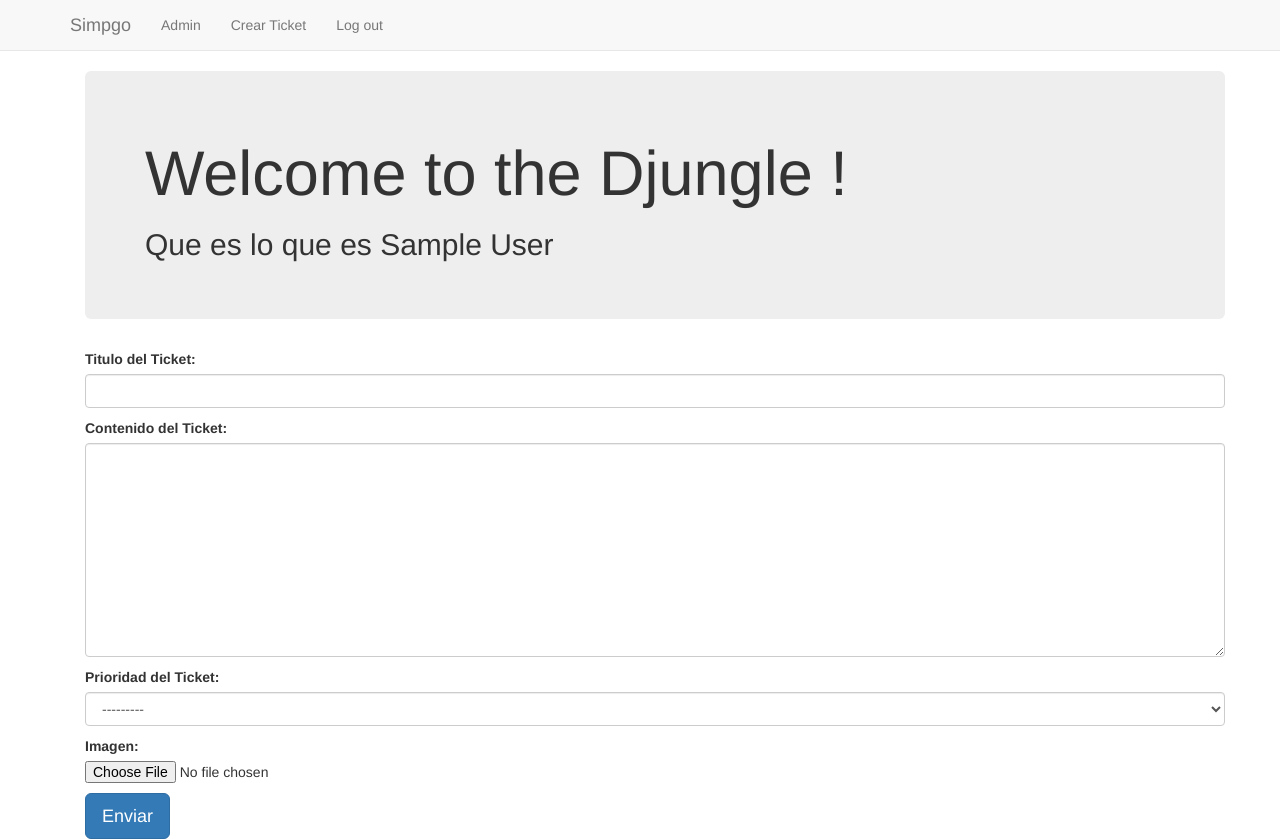
After one commit to aarellanoj/Simpgo, a Django app: page /create-ticket/ in a window 1280 px wide. The commit adds this page. Run offline with Django 3.2, Linux system fonts and the light colour scheme; the visitor is signed in with stand-in values (Sample User, id 1); some libraries are stand-ins or nearby versions.

Commit message:
Nuevas Pruebas

```diff
--- a/simpgo_app/admin.py
+++ b/simpgo_app/admin.py
@@ -1,5 +1,5 @@
 from django.contrib import admin
-from .models import Ticket, Department, Management, Ticket_Actions, Job_Titles, Rank, Profile
+from .models import Ticket, Department, Management, Ticket_Actions, Job_Titles, Rank, Profile, Subscribe
 
 # Register your models here.
 admin.site.register(Ticket)
@@ -9,3 +9,4 @@ admin.site.register(Profile)
 admin.site.register(Ticket_Actions)
 admin.site.register(Job_Titles)
 admin.site.register(Rank)
+admin.site.register(Subscribe)
--- a/simpgo_app/forms.py
+++ b/simpgo_app/forms.py
@@ -2,7 +2,7 @@ from django import forms
 from django.contrib.auth.forms import UserCreationForm, AuthenticationForm
 from django.contrib.auth.models import User
 
-from .models import Profile
+from .models import Profile, Ticket
 
 #Class Forms
 class UserForm(forms.ModelForm):
@@ -36,3 +36,14 @@ class ProfileForm(forms.ModelForm):
             'job_title': forms.Select(attrs={'class':'form-control'}),
             'rank': forms.Select(attrs={'class':'form-control'}),
          }
+
+class TicketForm(forms.ModelForm):
+    class Meta():
+        model = Ticket
+        fields = ('title','content','priority', 'image_file')
+
+        widgets = {
+            'title':forms.TextInput(attrs={'class':'form-control'}),
+            'content': forms.Textarea(attrs={'class':'form-control'}),
+            'priority': forms.Select(attrs={'class':'form-control'}),
+        }
--- a/simpgo_app/models.py
+++ b/simpgo_app/models.py
@@ -4,6 +4,7 @@ from django.contrib.auth.models import User
 
 # Create your models here.
 
+DEFAULT_STATUS = 1
 class Ticket(models.Model):
     """Comments"""
 
@@ -33,6 +34,7 @@ class Ticket(models.Model):
 
     created = models.DateTimeField(
         "Momento en el que fue Creado",
+        auto_now_add=True,
     )
 
     created_by = models.ForeignKey(
@@ -44,11 +46,19 @@ class Ticket(models.Model):
     status = models.IntegerField(
         "Estatus del Ticket",
         choices=TICKET_STATUS,
+        default=DEFAULT_STATUS,
     )
 
     priority = models.IntegerField(
         "Prioridad del Ticket",
         choices=TICKET_PRIORITY,
+    )
+
+    image_file = models.ImageField(
+        "Imagen",
+        max_length=250,
+        null=True,
+        blank=True,
     )
 
     def __str__(self):
@@ -193,3 +203,25 @@ class Profile(models.Model):
 
     def __str__(self):
         return self.user.get_full_name()
+
+class Subscribe(models.Model):
+    """Comments"""
+
+    ticket = models.ForeignKey(
+        Ticket,
+        on_delete=models.CASCADE,
+        verbose_name="Ticket",
+    )
+
+    user = models.ForeignKey(
+        settings.AUTH_USER_MODEL,
+        on_delete=models.CASCADE,
+        verbose_name="Subscriptor",
+    )
+
+    class Meta:
+        verbose_name = "Subscriber"
+        verbose_name_plural = "Subscribers"
+
+    def __str__(self):
+        return self.user.get_full_name()
--- a/simpgo_app/templates/simpgo_app/base.html
+++ b/simpgo_app/templates/simpgo_app/base.html
@@ -15,8 +15,10 @@
                 <li><a class="navbar-brand" href="{% url 'index' %}">Simpgo</a></li>
                 {% if user.is_staff and user.is_authenticated %}
                     <li><a class="navbar-link" href="{% url 'admin:index' %}">Admin</a></li>
+                    <li><a class="navbar-link" href="{% url 'create_ticket' %}">Crear Ticket</a></li>
                     <li><a href="{% url 'logout' %}">Log out</a></li>
                 {% elif user.is_authenticated %}
+                    <li><a class="navbar-link" href="{% url 'create_ticket' %}">Crear Ticket</a></li>
                     <li><a href="{% url 'logout' %}">Log out</a></li>
                 {% else %}
                     <li><a class="navbar-link" href="{% url 'register' %}">Registrar</a></li>
@@ -29,5 +31,9 @@
         {% block body_block %}
         {% endblock %}
     </div>
+    <div class="container">
+        {% block body_body %}
+        {% endblock %}
+    </div>
   </body>
 </html>
--- /dev/null
+++ b/simpgo_app/templates/simpgo_app/create_ticket.html
@@ -0,0 +1,21 @@
+{% extends "simpgo_app/base.html" %}
+{% block body_block %}
+    <div class="container">
+        <div class="jumbotron">
+            <h1>Welcome to the Djungle !</h1>
+            {% if user.is_authenticated %}
+                <h2>Que es lo que es {{ user.get_full_name }}</h2>
+            {% else %}
+                <h2>¡Registrate o Logeate!</h2>
+            {% endif %}
+        </div>
+    </div>
+{% endblock%}
+{% block body_body %}
+    <div class="container">
+        <form action="" method="post">{% csrf_token %}
+            {{ticket_form.as_p}}
+            <input type="submit" class="btn-lg btn btn-primary" name="" value="Enviar">
+        </form>
+    </div>
+{% endblock %}
--- a/simpgo_app/urls.py
+++ b/simpgo_app/urls.py
@@ -5,5 +5,6 @@ from . import views
 urlpatterns = [
 	path('',views.index,name='index'),
 	path('login/', views.user_login, name='user_login'),
-	path('register/',views.register,name='register')
+	path('register/',views.register,name='register'),
+	path('create-ticket/', views.create_ticket,name='create_ticket'),
 ]
--- a/simpgo_app/views.py
+++ b/simpgo_app/views.py
@@ -4,7 +4,8 @@ from django.contrib.auth import login, authenticate, logout
 from django.contrib.auth.decorators import login_required
 from django.http import HttpResponse, HttpResponseRedirect
 from django.urls import reverse
-from simpgo_app.forms import UserForm, ProfileForm
+from simpgo_app.forms import UserForm, ProfileForm, TicketForm
+from django.utils import timezone
 
 # Create your views here.
 def index(request):
@@ -53,3 +54,18 @@ def register(request):
 def user_logout(request):
     logout(request)
     return HttpResponseRedirect(reverse('index'))
+
+@login_required
+def create_ticket(request):
+    if request.method == 'POST':
+        print(request.user.id)
+        type(request.user.id)
+        ticket_form = TicketForm(data=request.POST)
+        if ticket_form.is_valid():
+            ticket = ticket_form.save(commit=False)
+            ticket.created_by = request.user
+            ticket.save()
+    else:
+        ticket_form = TicketForm()
+
+    return render(request,'simpgo_app/create_ticket.html',{'ticket_form':ticket_form})
```
